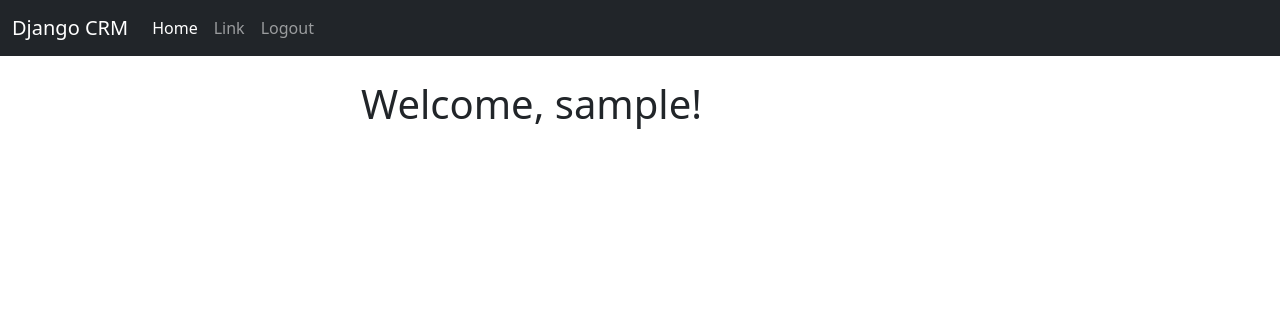
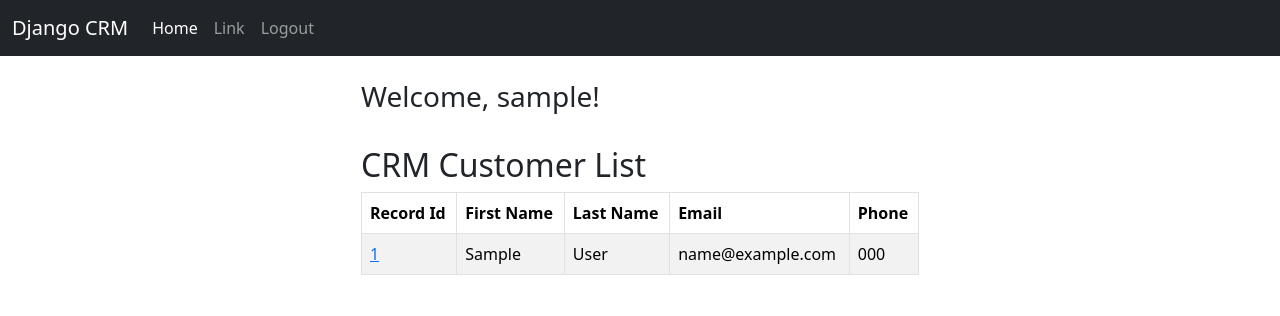
Before and after one commit to jammy-sdgku/CRM, a Django app: page / in a window 1280 px wide. Shown: the top 316 px of the page. Run offline with Django 5.2, Linux system fonts and the light colour scheme; a user stored in the database is signed in; tables that the repository leaves empty hold one stand-in row (values such as "Sample post").

Commit message:
added customer records and individual customer view / page

```diff
--- a/website/templates/home.html
+++ b/website/templates/home.html
@@ -5,7 +5,29 @@
 
     {% if user.is_authenticated %}
 
-        <h1>Welcome, {{ user.username }}!</h1>
+        <h3>Welcome, {{ user.username }}!</h3><br>
+        <h2>CRM Customer List</h2>
+        <table class="table table-striped table-hover table-bordered">
+            <thead>
+                <tr>
+                    <th scope="col">Record Id</th>
+                    <th scope="col">First Name</th>
+                    <th scope="col">Last Name</th>
+                    <th scope="col">Email</th>
+                    <th scope="col">Phone</th>
+                </tr>
+            </thead>
+            <tbody>
+                {% for customer in customers %}
+                <tr>
+                    <td><a href="{% url 'customer' customer.id %}">{{ customer.id }}</a></td>
+                    <td>{{ customer.first_name }}</td>
+                    <td>{{ customer.last_name }}</td>
+                    <td>{{ customer.email }}</td>
+                    <td>{{ customer.phone_number }}</td>
+                {% endfor %}
+            </tbody>
+        </table>
 
     {% else %}
 
--- a/website/urls.py
+++ b/website/urls.py
@@ -6,4 +6,5 @@ urlpatterns = [
     path('', views.home, name='home'),
     path('logout/', views.logout_user, name='logout'),
     path('register/', views.register_user, name='register'),
+    path('customer/<int:pk>/', views.customer_record, name='customer'),
 ]
--- a/website/views.py
+++ b/website/views.py
@@ -2,9 +2,12 @@ from django.shortcuts import render, redirect
 from django.contrib.auth import authenticate, login, logout
 from django.contrib import messages
 from .forms import RegisterForm
+from .models import Customer
 
 
 def home(request):
+    customers = Customer.objects.all()
+
     if request.method == 'POST':
         username = request.POST['userName']
         password = request.POST['password']
@@ -18,7 +21,7 @@ def home(request):
             messages.error(request, 'Invalid username or password.')
             return redirect('home')
     else:
-        return render(request, 'home.html', {})
+        return render(request, 'home.html', {'customers': customers})
 
 
 def logout_user(request):
@@ -44,3 +47,11 @@ def register_user(request):
     else:
         form = RegisterForm()
         return render(request, 'register.html', {'form': form})
+
+def customer_record(request, pk):
+    if request.user.is_authenticated:
+        customer = Customer.objects.get(id=pk)
+        return render(request, 'customer.html', {'customer': customer})
+    else:
+        messages.error(request, 'You must be logged in to view this page.')
+        return redirect('home')
```
Also changed, not shown: website/templates/customer.html (added, +18 -0 lines).
